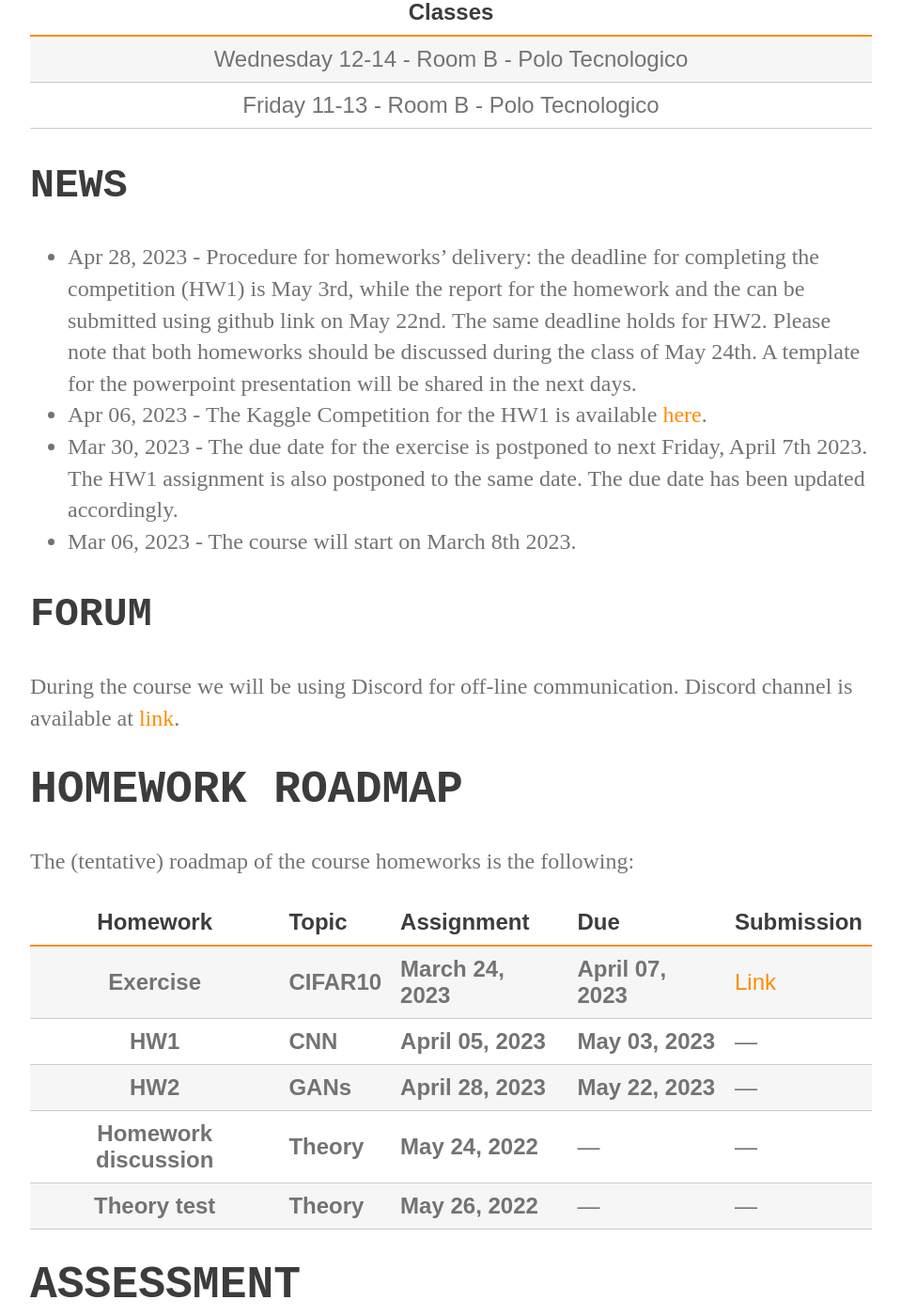
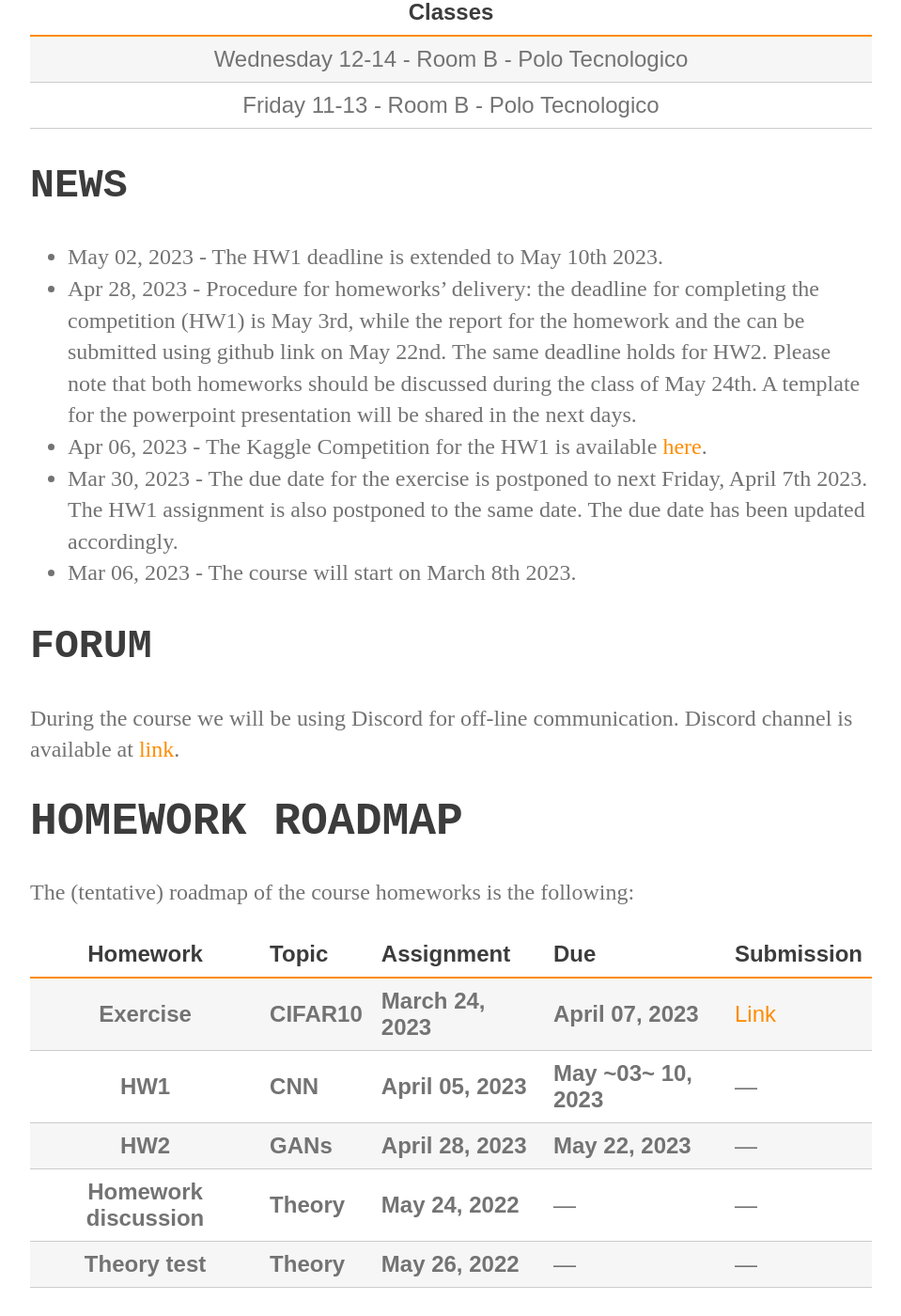
Before and after one commit to perceivelab/knowledge-discovery-course, a Jekyll site: the page built from index.md, in a window 1280 px wide and 1400 px high, scrolled down 536 px. Shown: the whole window at 94% size, without its empty margins (160-1119 px from the left). Built offline with Jekyll 4.4.1, drawn with Linux system fonts in a browser that asks for light colours; our own code applies the rules of GitHub Pages for plain Markdown files.

Commit message:
Update index.md

```diff
--- a/index.md
+++ b/index.md
@@ -13,6 +13,7 @@
 
 
 ## NEWS
+- May 02, 2023 - The HW1 deadline is extended to May 10th 2023.
 - Apr 28, 2023 - Procedure for homeworks' delivery: the deadline for completing the competition (HW1) is May 3rd, while the report for the homework and the can be submitted using github link on May 22nd. The same deadline holds for HW2. Please note that both homeworks should be discussed during the class of May 24th. A template for the powerpoint presentation will be shared in the next days.
 - Apr 06, 2023 - The Kaggle Competition for the HW1 is available [here](https://www.kaggle.com/t/6ceb4bdc67b4496090c6d83189437df0).
 - Mar 30, 2023 - The due date for the exercise is postponed to next Friday, April 7th 2023. The HW1 assignment is also postponed to the same date. The due date has been updated accordingly.
@@ -29,7 +30,7 @@ The (tentative) roadmap of the course homeworks is the following:
 | Homework | Topic              | Assignment    | Due          | Submission |
 | :-------:| ------------------ | --------------- | -------          | --- |
 | **Exercise**     | **CIFAR10**    | **March 24, 2023** | **April 07, 2023**   | [Link](https://docs.google.com/forms/d/e/1FAIpQLScSW8yJj26Zt8aqpVN4ssa89LtUq_plwtUEtFocjnTy66WM5Q/viewform?usp=pp_url) |
-| **HW1**     | **CNN**    | **April 05, 2023** | **May 03, 2023**   | --- |
+| **HW1**     | **CNN**    | **April 05, 2023** | **May ~03~ 10, 2023**   | --- |
 | **HW2**      | **GANs** | **April 28, 2023** | **May 22, 2023**    | --- |
 | **Homework discussion**      | **Theory** | **May 24, 2022** | ---   | --- |
 | **Theory test**      | **Theory** | **May 26, 2022** | ---   | --- |
```
